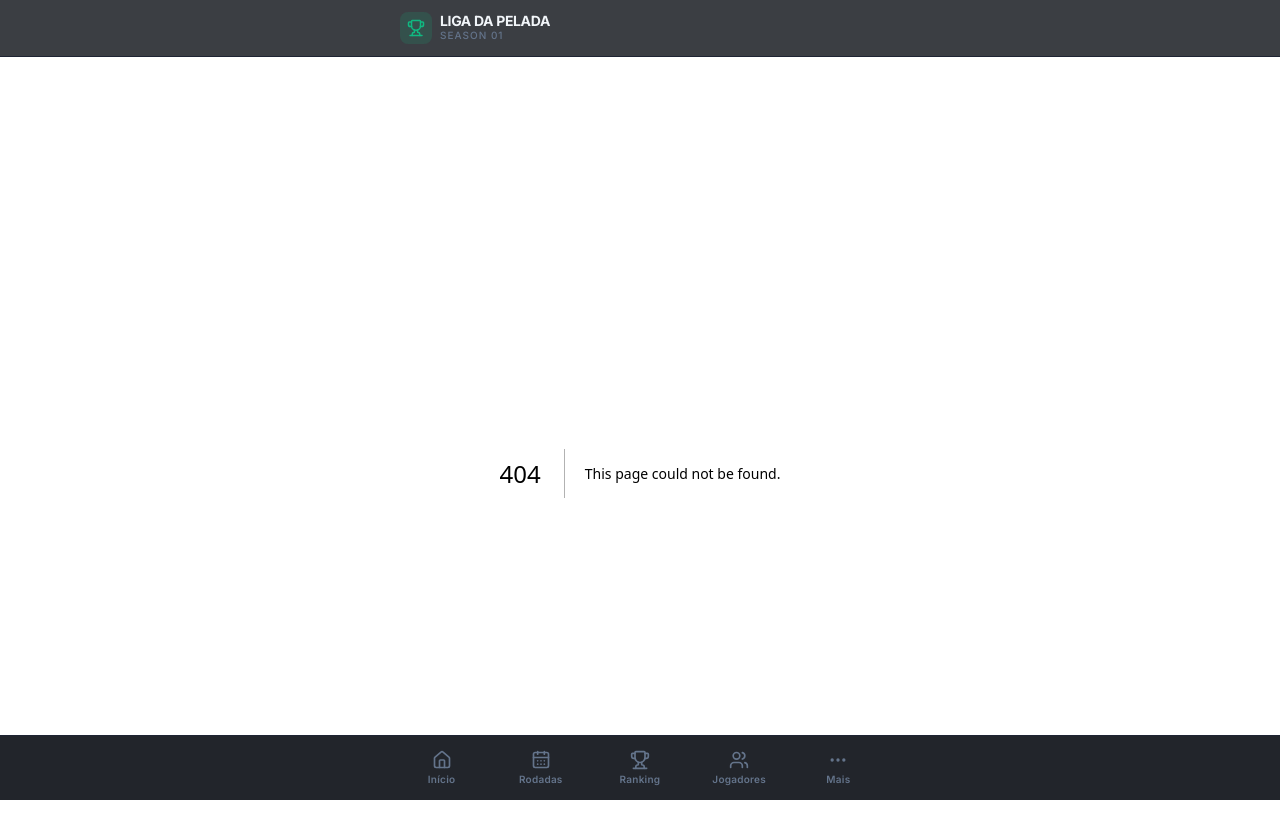
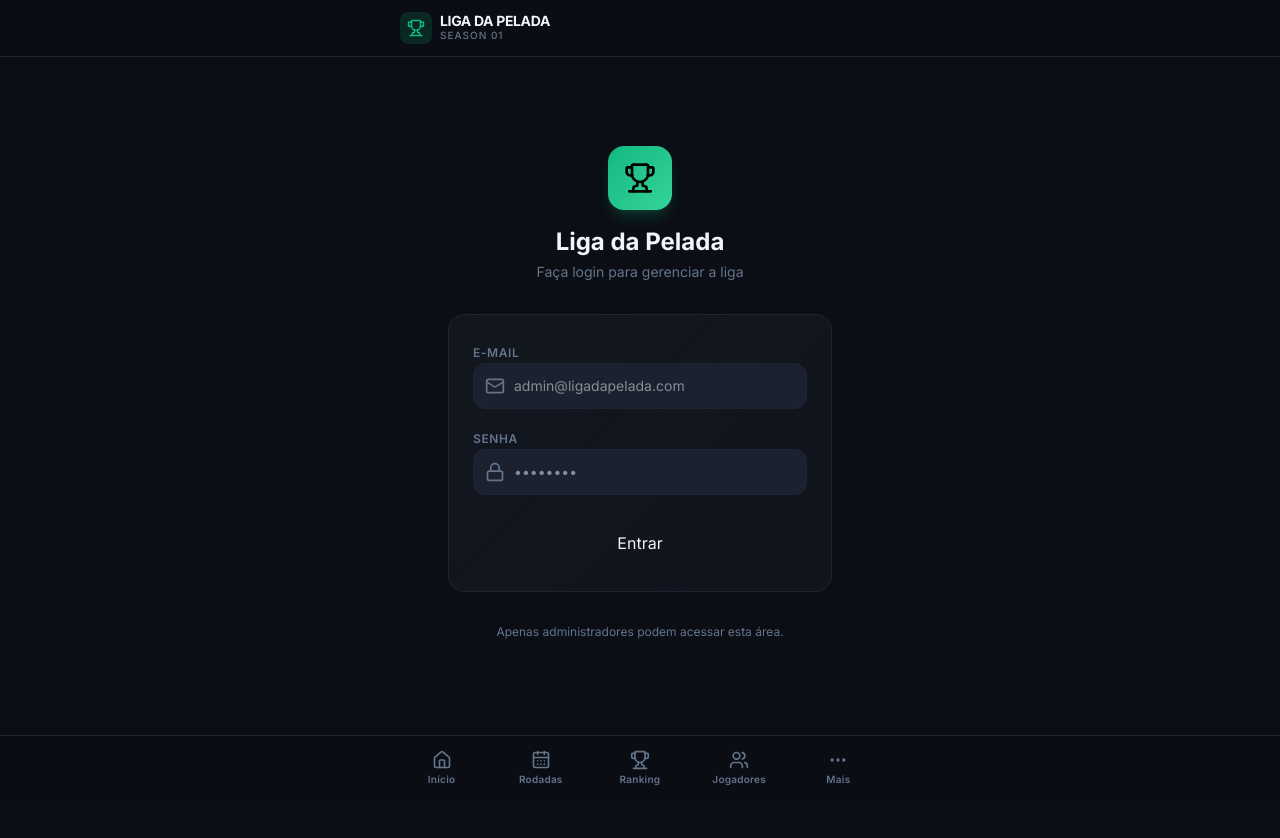
Before and after one commit to danielandrettif-a11y/liga-da-pelada, a Next.js app: page /login in a window 1280 px wide. Before the commit this address had no page. Shown: the top 838 px of the page. After the commit the page ends 809 px from the top, so only its background shows below. Built offline with nearby package versions, Linux system fonts and the light colour scheme.

Commit message:
feat: Sistema de Login e Protecao de Rotas

```diff
--- a/package.json
+++ b/package.json
@@ -9,6 +9,7 @@
     "lint": "eslint"
   },
   "dependencies": {
+    "@supabase/ssr": "^0.12.4",
     "@supabase/supabase-js": "^2.112.2",
     "lucide-react": "^1.30.0",
     "next": "16.3.0",
--- /dev/null
+++ b/src/app/login/actions.ts
@@ -0,0 +1,31 @@
+"use server";
+
+import { createClient } from "@/lib/supabase/server";
+import { revalidatePath } from "next/cache";
+import { redirect } from "next/navigation";
+
+export async function login(formData: FormData) {
+  const email = formData.get("email") as string;
+  const password = formData.get("password") as string;
+
+  const supabase = await createClient();
+
+  const { error } = await supabase.auth.signInWithPassword({
+    email,
+    password,
+  });
+
+  if (error) {
+    return { error: "Email ou senha incorretos." };
+  }
+
+  revalidatePath("/", "layout");
+  redirect("/");
+}
+
+export async function logout() {
+  const supabase = await createClient();
+  await supabase.auth.signOut();
+  revalidatePath("/", "layout");
+  redirect("/login");
+}
--- /dev/null
+++ b/src/app/login/page.tsx
@@ -0,0 +1,97 @@
+"use client";
+
+import { useState } from "react";
+import { login } from "./actions";
+import { Lock, Mail, Trophy, Loader2 } from "lucide-react";
+
+export default function LoginPage() {
+  const [error, setError] = useState<string | null>(null);
+  const [isLoading, setIsLoading] = useState(false);
+
+  async function handleSubmit(formData: FormData) {
+    setIsLoading(true);
+    setError(null);
+    const result = await login(formData);
+    if (result?.error) {
+      setError(result.error);
+      setIsLoading(false);
+    }
+  }
+
+  return (
+    <div className="flex flex-col min-h-[80vh] items-center justify-center animate-fade-in px-4">
+      <div className="w-full max-w-sm">
+
+        {/* Logo and Header */}
+        <div className="flex flex-col items-center mb-8">
+          <div className="w-16 h-16 rounded-2xl bg-gradient-to-br from-accent to-accent-light flex items-center justify-center shadow-lg shadow-accent/20 mb-4">
+            <Trophy className="w-8 h-8 text-black" />
+          </div>
+          <h1 className="text-2xl font-bold text-foreground">Liga da Pelada</h1>
+          <p className="text-muted text-sm mt-1">Faça login para gerenciar a liga</p>
+        </div>
+
+        {/* Login Card */}
+        <div className="glass-card p-6">
+          <form action={handleSubmit} className="space-y-4">
+
+            {error && (
+              <div className="p-3 bg-red-500/10 border border-red-500/20 rounded-xl flex items-center gap-2">
+                <span className="text-red-500 text-sm font-medium">{error}</span>
+              </div>
+            )}
+
+            <div className="space-y-1.5">
+              <label className="text-xs font-semibold text-muted uppercase tracking-wider">
+                E-mail
+              </label>
+              <div className="relative">
+                <Mail className="absolute left-3 top-1/2 -translate-y-1/2 w-5 h-5 text-muted" />
+                <input
+                  type="email"
+                  name="email"
+                  required
+                  placeholder="admin@ligadapelada.com"
+                  className="w-full bg-surface-hover border border-border rounded-xl py-3 pl-10 pr-4 text-sm text-foreground focus:outline-none focus:border-accent transition-colors"
+                />
+              </div>
+            </div>
+
+            <div className="space-y-1.5">
+              <label className="text-xs font-semibold text-muted uppercase tracking-wider">
+                Senha
+              </label>
+              <div className="relative">
+                <Lock className="absolute left-3 top-1/2 -translate-y-1/2 w-5 h-5 text-muted" />
+                <input
+                  type="password"
+                  name="password"
+                  required
+                  placeholder="••••••••"
+                  className="w-full bg-surface-hover border border-border rounded-xl py-3 pl-10 pr-4 text-sm text-foreground focus:outline-none focus:border-accent transition-colors"
+                />
+              </div>
+            </div>
+
+            <button
+              type="submit"
+              disabled={isLoading}
+              className="btn-primary w-full mt-6 py-3.5 flex justify-center items-center h-12"
+            >
+              {isLoading ? (
+                <Loader2 className="w-5 h-5 animate-spin" />
+              ) : (
+                "Entrar"
+              )}
+            </button>
+          </form>
+        </div>
+
+        <p className="text-center text-xs text-muted mt-8">
+          Apenas administradores podem acessar esta área.
+        </p>
+
+      </div>
+    </div>
+  );
+}
--- /dev/null
+++ b/src/lib/supabase/server.ts
@@ -0,0 +1,27 @@
+import { createServerClient } from '@supabase/ssr'
+import { cookies } from 'next/headers'
+
+export async function createClient() {
+  const cookieStore = await cookies()
+
+  return createServerClient(
+    process.env.NEXT_PUBLIC_SUPABASE_URL!,
+    process.env.NEXT_PUBLIC_SUPABASE_ANON_KEY!,
+    {
+      cookies: {
+        getAll() {
+          return cookieStore.getAll()
+        },
+        setAll(cookiesToSet) {
+          try {
+            cookiesToSet.forEach(({ name, value, options }) => {
+              cookieStore.set(name, value, options)
+            })
+          } catch (error) {
+            // ignorar caso esteja em um server component
+          }
+        },
+      },
+    }
+  )
+}
--- /dev/null
+++ b/src/proxy.ts
@@ -0,0 +1,58 @@
+import { createServerClient } from '@supabase/ssr'
+import { NextResponse, type NextRequest } from 'next/server'
+
+export async function middleware(request: NextRequest) {
+  let supabaseResponse = NextResponse.next({
+    request: {
+      headers: request.headers,
+    },
+  })
+
+  const supabase = createServerClient(
+    process.env.NEXT_PUBLIC_SUPABASE_URL!,
+    process.env.NEXT_PUBLIC_SUPABASE_ANON_KEY!,
+    {
+      cookies: {
+        getAll() {
+          return request.cookies.getAll()
+        },
+        setAll(cookiesToSet) {
+          cookiesToSet.forEach(({ name, value, options }) => request.cookies.set(name, value))
+          supabaseResponse = NextResponse.next({
+            request,
+          })
+          cookiesToSet.forEach(({ name, value, options }) =>
+            supabaseResponse.cookies.set(name, value, options)
+          )
+        },
+      },
+    }
+  )
+
+  const { data: { user } } = await supabase.auth.getUser()
+
+  // Definir rotas protegidas que precisam de login (apenas ações e edição)
+  const isProtectedRoute =
+    request.nextUrl.pathname.startsWith('/admin') ||
+    request.nextUrl.pathname.includes('/nova') ||
+    request.nextUrl.pathname.includes('/editar') ||
+    request.nextUrl.pathname.includes('/novo') ||
+    // A tela da partida (/partidas/id) tem botões de gols, então bloqueamos para quem não logou
+    (request.nextUrl.pathname.startsWith('/partidas/') && request.nextUrl.pathname !== '/partidas')
+
+  if (isProtectedRoute && !user) {
+    return NextResponse.redirect(new URL('/login', request.url))
+  }
+
+  if (user && request.nextUrl.pathname === '/login') {
+    return NextResponse.redirect(new URL('/', request.url))
+  }
+
+  return supabaseResponse
+}
+
+export const config = {
+  matcher: [
+    '/((?!_next/static|_next/image|favicon.ico|.*\\.(?:svg|png|jpg|jpeg|gif|webp)$).*)',
+  ],
+}
```
Also changed, not shown: 1 other file (tests, documents, lock files or other folders).
